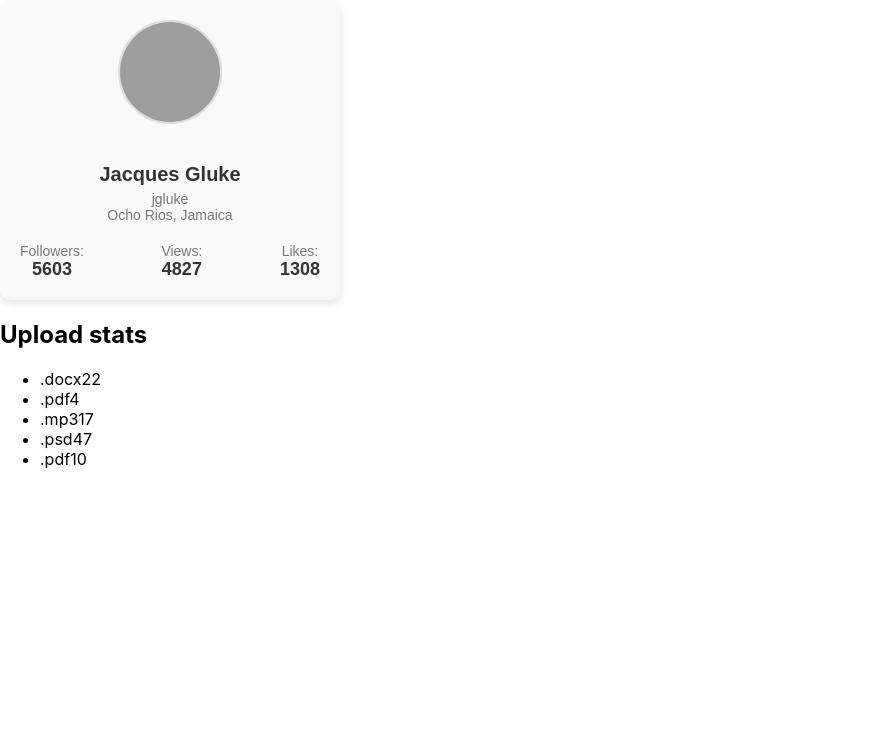
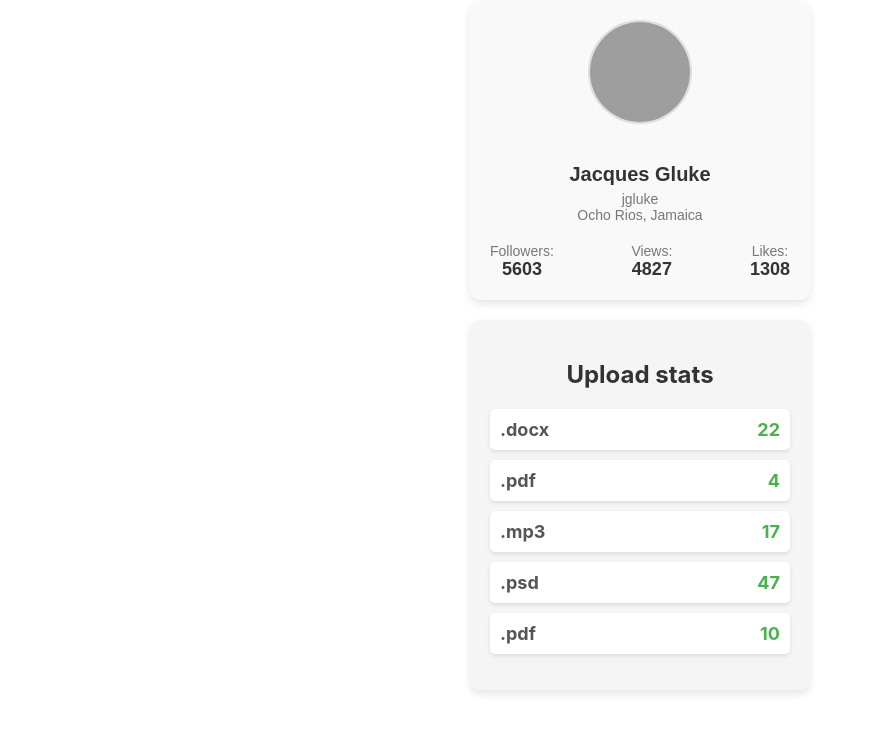
Before and after one commit to Evalac/reactAppContact, a React (Create React App) app: page / in a window 1280 px wide. Shown: the top 732 px of the page, without its empty margins (0-870 px from the left). Built offline with nearby package versions, Linux system fonts and the light colour scheme; grey boxes are pictures that could not be loaded.

Commit message:
need to fix homeWork2 propTypes

```diff
--- a/src/components/Profile/Profile.module.css
+++ b/src/components/Profile/Profile.module.css
@@ -3,9 +3,11 @@
   padding: 20px;
   background-color: #f9f9f9;
   border-radius: 10px;
+  margin: 0 auto;
   box-shadow: 0 4px 8px rgba(0, 0, 0, 0.1);
   text-align: center;
   font-family: Arial, sans-serif;
+  margin-bottom: 20px;
 }
 
 .description {
--- a/src/components/Statistics/StatList/StatList.jsx
+++ b/src/components/Statistics/StatList/StatList.jsx
@@ -1,10 +1,18 @@
+import css from '../Statistics.module.css';
+import PropTypes from 'prop-types';
+
 function StatList({ label, percentage }) {
   return (
-    <li className="item">
-      <span className="label">{label}</span>
-      <span className="percentage">{percentage}</span>
+    <li className={css.item}>
+      <span className={css.label}>{label}</span>
+      <span className={css.percentage}>{percentage}</span>
     </li>
   );
 }
 
 export { StatList };
+
+StatList.propTypes = {
+  label: PropTypes.string.isRequired,
+  percentage: PropTypes.number.isRequired,
+};
--- a/src/components/Statistics/Statistics.jsx
+++ b/src/components/Statistics/Statistics.jsx
@@ -1,10 +1,12 @@
 import { StatList } from './StatList/StatList';
+import css from './Statistics.module.css';
+import PropTypes from 'prop-types';
 
 function Statistic({ title, stats }) {
   return (
-    <section className="statistics">
-      <h2 className={title}>Upload stats</h2>
-      <ul className="stat-list">
+    <section className={css.statistics}>
+      <h2 className={css.title}>{title.length > 0 ? title : ''}</h2>
+      <ul className={css.statList}>
         {stats.map(stat => (
           <StatList
             key={stat.id}
@@ -17,4 +19,14 @@ function Statistic({ title, stats }) {
   );
 }
 
+Statistic.propTypes = {
+  title: PropTypes.string,
+  stats: PropTypes.arrayOf(
+    PropTypes.exact({
+      label: PropTypes.string.isRequired,
+      percentage: PropTypes.number.isRequired,
+    })
+  ),
+};
+
 export { Statistic };
--- a/src/components/Statistics/Statistics.module.css
+++ b/src/components/Statistics/Statistics.module.css
@@ -0,0 +1,45 @@
+/* Загальні стилі для секції */
+.statistics {
+  background-color: #f5f5f5;
+  padding: 20px;
+  border-radius: 10px;
+  width: 300px;
+  margin: 0 auto;
+  box-shadow: 0 4px 8px rgba(0, 0, 0, 0.1);
+}
+
+.title {
+  font-size: 24px;
+  font-weight: bold;
+  color: #333;
+  text-align: center;
+  margin-bottom: 20px;
+}
+
+/* Стилі для списку статистики */
+.statList {
+  list-style: none;
+  padding: 0;
+}
+
+.item {
+  display: flex;
+  justify-content: space-between;
+  padding: 10px;
+  background-color: #ffffff;
+  margin-bottom: 10px;
+  border-radius: 5px;
+  box-shadow: 0 2px 4px rgba(0, 0, 0, 0.1);
+}
+
+.label {
+  font-size: 18px;
+  font-weight: bold;
+  color: #555;
+}
+
+.percentage {
+  font-size: 18px;
+  font-weight: bold;
+  color: #4caf50;
+}
```
